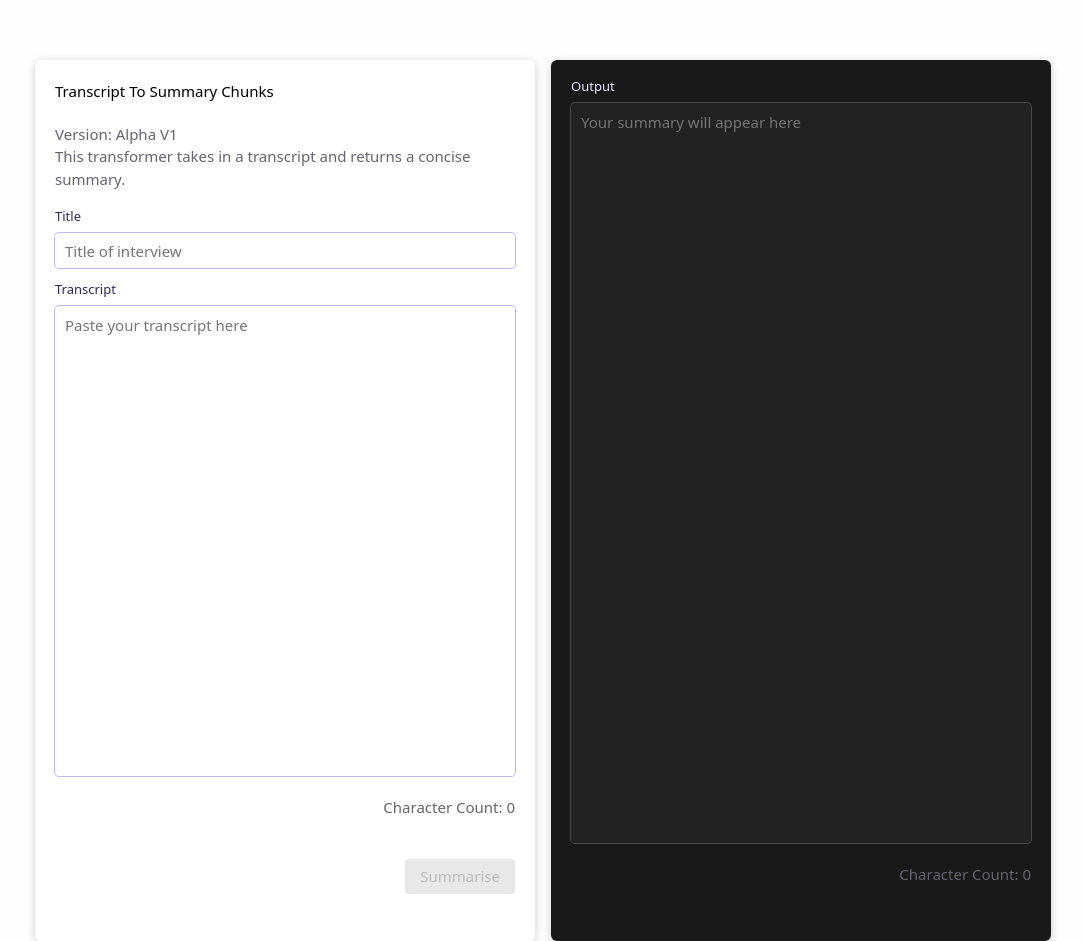
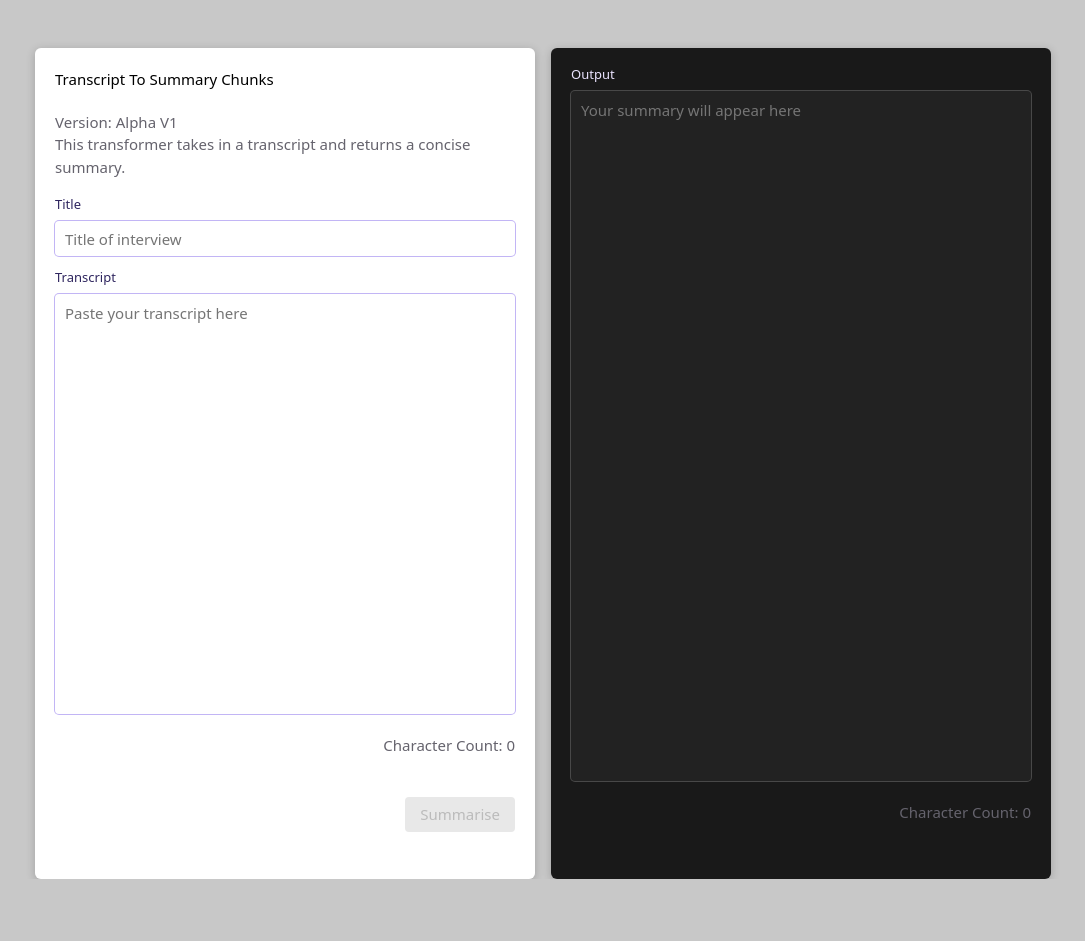
Before and after one commit to jonathanquaade/trancript-to-summaryChunks-frontend-alpha, a Next.js app: page / in a window 1280 px wide. Shown: the whole page, without its empty margins (97-1182 px from the left). After the commit the page ends 879 px from the top, so only its background shows below. Built offline with nearby package versions, Linux system fonts and the light colour scheme.

Commit message:
made small styling changes

```diff
--- a/pages/index.tsx
+++ b/pages/index.tsx
@@ -153,7 +153,7 @@ const TextArea = styled('textarea', {
   fontSize: 15,
   lineHeight: 1.32,
   color: violet.violet11,
-  height: 450,
+  height: 400,
   '&:focus': { boxShadow: `0 0 0 2px ${violet.violet8}` },
   variants: {
     variant: {
@@ -166,7 +166,7 @@ const TextArea = styled('textarea', {
         color: violet.violet2,
         background: grayDark.gray3,
         boxShadow: `0 0 0 1px ${grayDark.gray7}`,
-        height: 720
+        height: 670
       },
     },
   },
--- a/styles/globals.css
+++ b/styles/globals.css
@@ -8,11 +8,11 @@ body {
   font-family: system-ui;
   width: 100vw;
   height: 100vh;
-  background: rgb(254,254,254);
+  background: rgb(200,200,200);
   display: flex;
   align-items: flex-start;
   justify-content: center;
-  margin-top: 60px;
+  margin-top: 48px;
 }
 
 svg {
```
